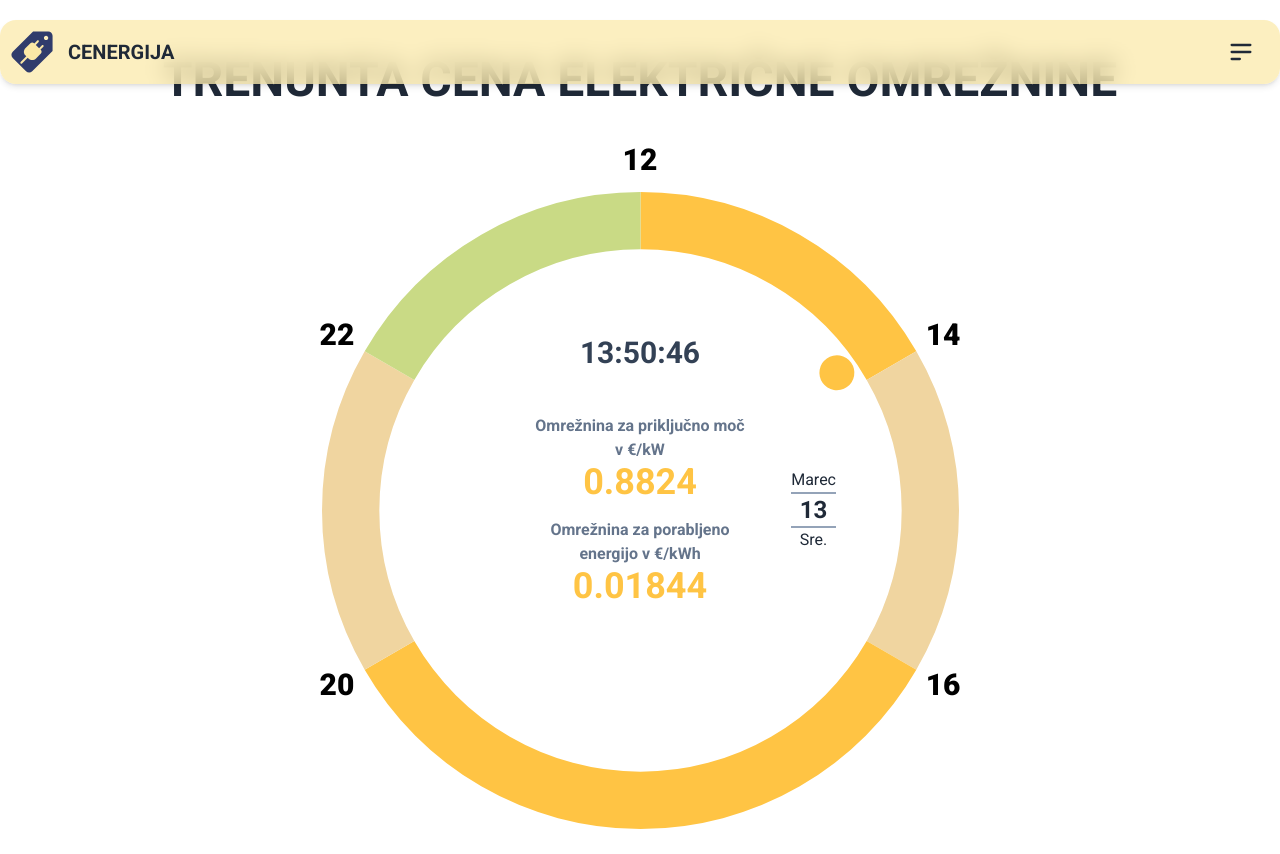
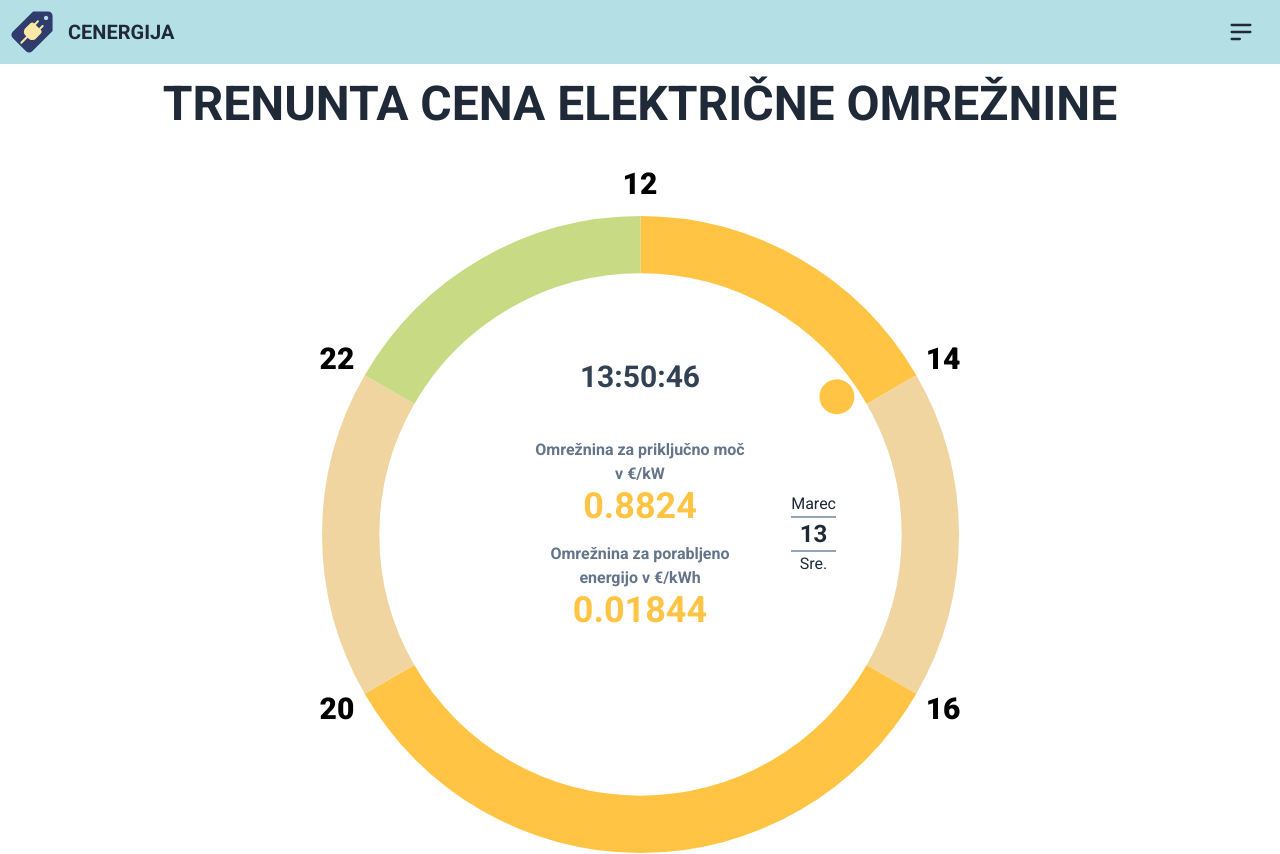
Before and after one commit to rubuz/cenergija-react, a React (Vite) app: page / in a window 1280 px wide. Shown: the top 854 px of the page. Built offline with nearby package versions, Linux system fonts and the light colour scheme.

Commit message:
navbar semi working

```diff
--- a/src/App.tsx
+++ b/src/App.tsx
@@ -10,7 +10,7 @@ function App() {
       <div className="h-[100dvh] bg-white font-roboto ">
         <Header />
         <Section>
-          <h1 className="my-14 text-center text-5xl font-bold">
+          <h1 className="my-14 mt-20 text-center text-5xl font-bold">
             TRENUNTA CENA ELEKTRIČNE OMREŽNINE
           </h1>
         </Section>
--- a/src/components/Header.tsx
+++ b/src/components/Header.tsx
@@ -1,8 +1,25 @@
+import { useEffect, useState } from "react";
 import Logo from "../assets/cenergija-logo.svg";
 
 const Header = () => {
+  const [isScrolled, setIsScrolled] = useState(false);
+
+  useEffect(() => {
+    const checkScroll = () => {
+      setIsScrolled(window.scrollY > 50);
+    };
+
+    window.addEventListener("scroll", checkScroll);
+
+    return () => {
+      window.removeEventListener("scroll", checkScroll);
+    };
+  }, []);
+
   return (
-    <div className="navbar fixed left-1/2 top-5 z-50 mx-auto max-w-[1440px] -translate-x-1/2 rounded-2xl bg-light-yellow/70 shadow-md backdrop-blur-md">
+    <div
+      className={`navbar fixed z-50 mx-auto transform transition-all duration-500 ease-in-out ${isScrolled ? "left-1/2 top-5 w-[1200px] -translate-x-1/2 rounded-2xl bg-light-blue/70 shadow-md backdrop-blur-md" : "left-0 top-0 w-full translate-x-0 bg-light-blue"}`}
+    >
       <div className="navbar-start flex gap-3">
         <img src={Logo} alt="Cenergija" className="h-12 w-12" />
         <a className="text-xl font-semibold">CENERGIJA</a>
@@ -12,7 +29,7 @@ const Header = () => {
           <div
             tabIndex={0}
             role="button"
-            className="btn btn-ghost group rounded-xl border-transparent hover:border-transparent hover:bg-primary"
+            className="btn btn-ghost group rounded-xl  border-transparent hover:border-transparent hover:bg-primary"
           >
             <svg
               xmlns="http://www.w3.org/2000/svg"
```
